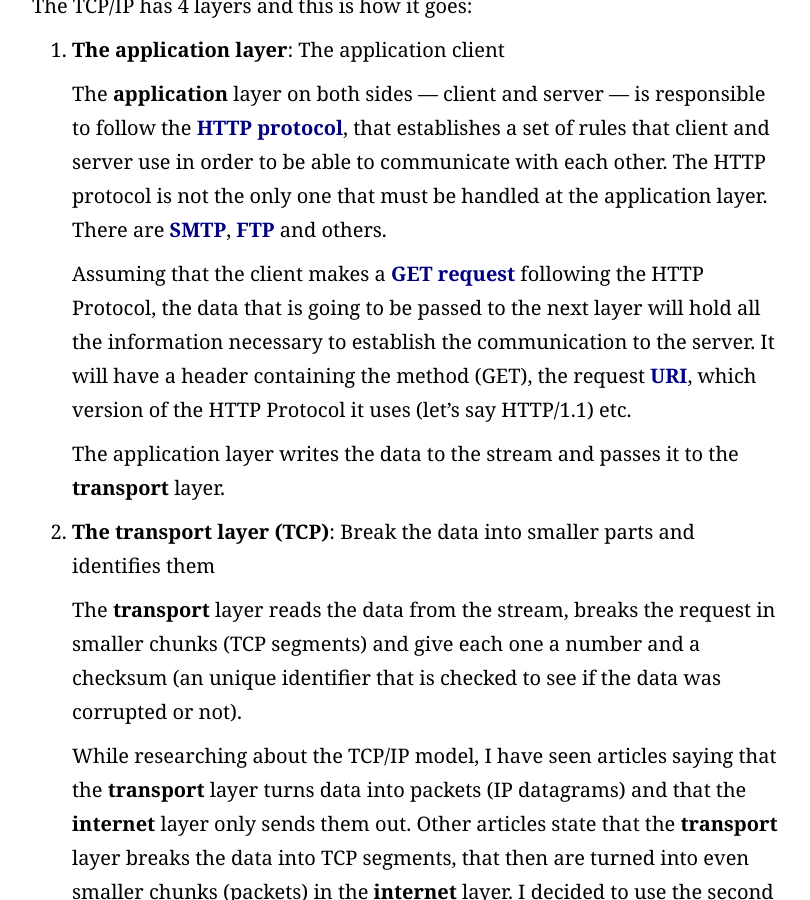
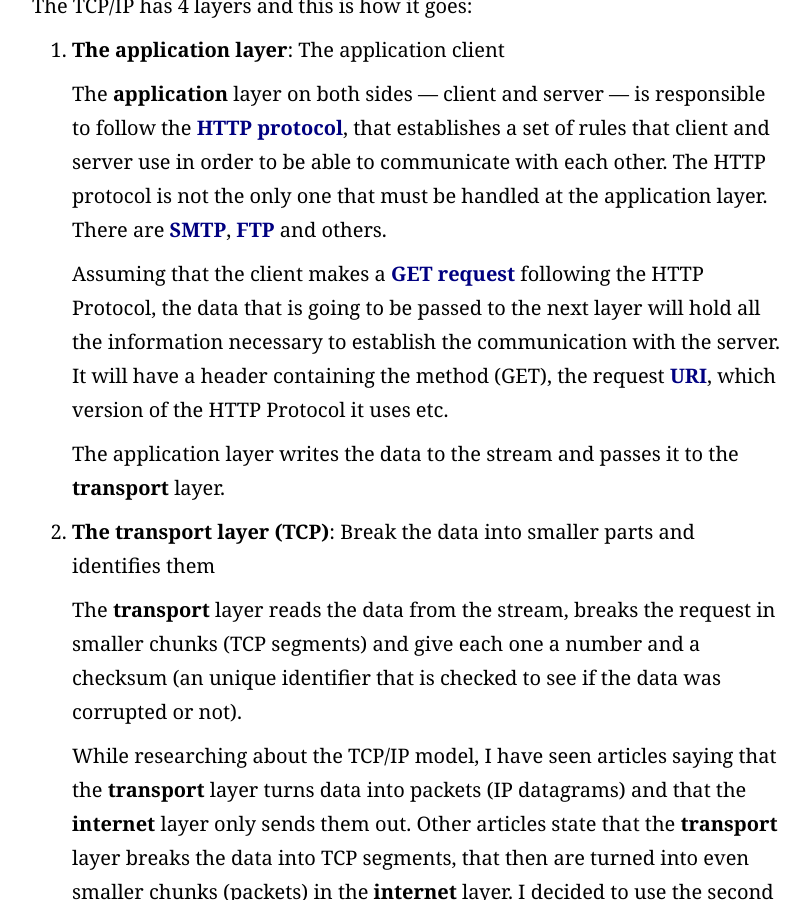
Before and after one commit to pwdd/pwdd.github.io, a Jekyll site: the page built from _posts/2016-11-06-the-internet-layers.md, in a window 1280 px wide and 900 px high, scrolled down 1298 px. Shown: the whole window, without its empty margins (233-1043 px from the left). Built offline with Jekyll 4.4.1, drawn with Linux system fonts in a browser that asks for light colours; nearby versions of some CDN libraries; some web fonts are replaced.

Commit message:
internet layers - edit3

```diff
--- a/_posts/2016-11-06-the-internet-layers.md
+++ b/_posts/2016-11-06-the-internet-layers.md
@@ -32,7 +32,7 @@ The TCP/IP has 4 layers and this is how it goes:
 
     The **application** layer on both sides &mdash; client and server &mdash; is responsible to follow the [HTTP protocol](https://en.wikipedia.org/wiki/Hypertext_Transfer_Protocol), that establishes a set of rules that client and server use in order to be able to communicate with each other. The HTTP protocol is not the only one that must be handled at the application layer. There are [SMTP](https://en.wikipedia.org/wiki/Simple_Mail_Transfer_Protocol), [FTP](https://en.wikipedia.org/wiki/File_Transfer_Protocol) and others.
 
-    Assuming that the client makes a [GET request](https://www.w3.org/Protocols/rfc2616/rfc2616-sec9.html#sec9.3) following the HTTP Protocol, the data that is going to be passed to the next layer will hold all the information necessary to establish the communication to the server. It will have a header containing the method (GET), the request [URI](https://tools.ietf.org/html/rfc3986), which version of the HTTP Protocol it uses (let's say HTTP/1.1) etc.
+    Assuming that the client makes a [GET request](https://www.w3.org/Protocols/rfc2616/rfc2616-sec9.html#sec9.3) following the HTTP Protocol, the data that is going to be passed to the next layer will hold all the information necessary to establish the communication with the server. It will have a header containing the method (GET), the request [URI](https://tools.ietf.org/html/rfc3986), which version of the HTTP Protocol it uses etc.
 
     The application layer writes the data to the stream and passes it to the **transport** layer.
 
```
